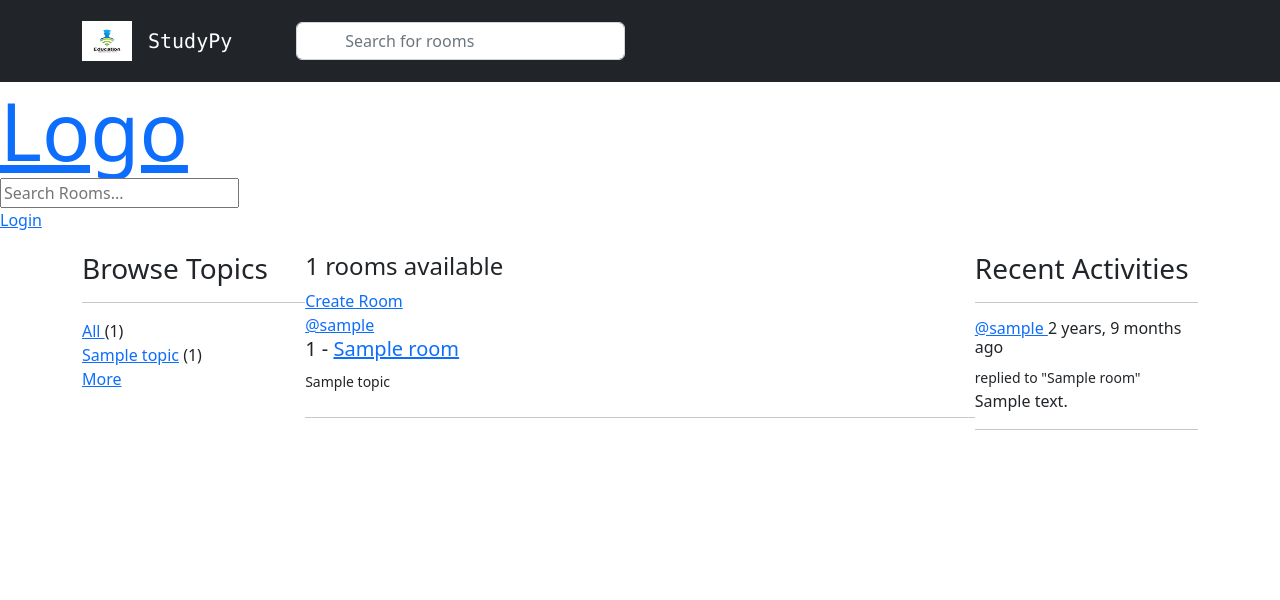
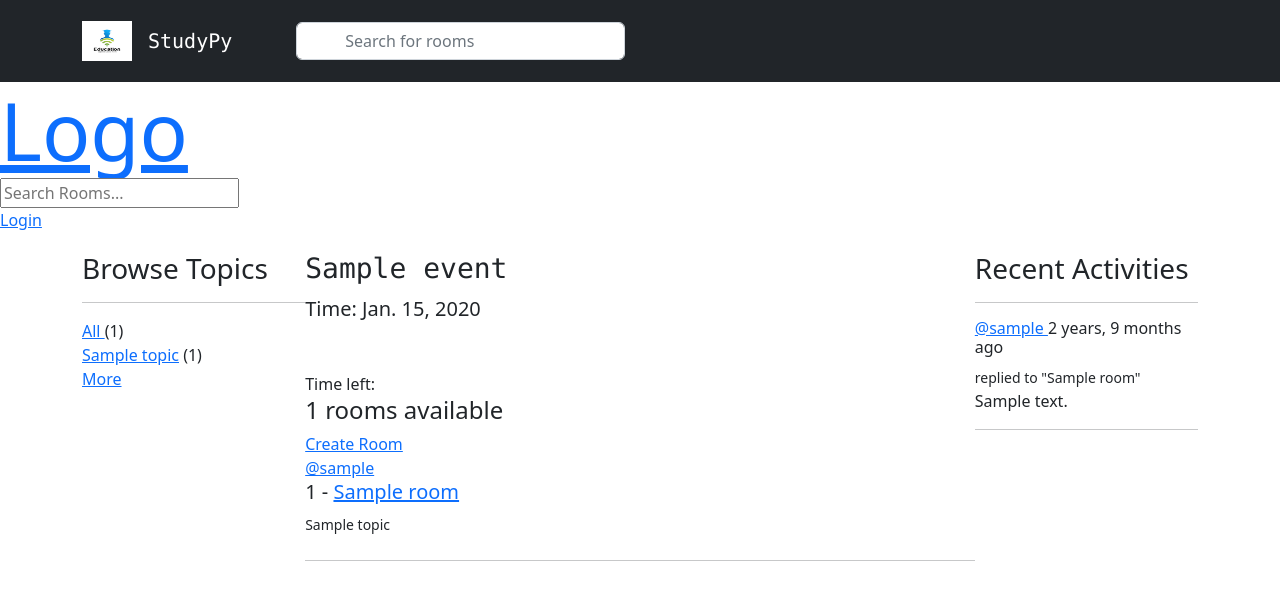
Before and after one commit to Jetkerpy/django-app, a Django app: page / in a window 1280 px wide. Shown: the top 600 px of the page. Run offline with Django 4.2, Linux system fonts and the light colour scheme; tables that the repository leaves empty hold one stand-in row (values such as "Sample post"); parts of the project's set-up code (start-up, migrations or seed data) failed here and were passed over.

Commit message:
added some to model and updated html

```diff
--- a/base/admin.py
+++ b/base/admin.py
@@ -1,6 +1,6 @@
 from django.contrib import admin
 
-from .models import Room, Topic, Message
+from .models import Room, Topic, Message, Event
 
 
 # Register your models here.
@@ -8,3 +8,4 @@ from .models import Room, Topic, Message
 admin.site.register(Room)
 admin.site.register(Topic)
 admin.site.register(Message)
+admin.site.register(Event)
--- a/base/models.py
+++ b/base/models.py
@@ -47,3 +47,14 @@ class Message(models.Model):
 
     class Meta:
         ordering = ['-created', '-updated']
+
+
+
+
+
+class Event(models.Model):
+    name = models.CharField(max_length=200)
+    when = models.DateTimeField()
+
+    def __str__(self):
+        return self.name
--- a/base/views.py
+++ b/base/views.py
@@ -3,7 +3,7 @@ from django.shortcuts import render, redirect
 from django.contrib import messages
 from django.contrib.auth.decorators import login_required
 from django.http import HttpResponse
-from .models import Room, Topic, Message
+from .models import Room, Topic, Message, Event
 from .forms import RoomForm, UserForm
 from django.db.models import Q
 from django.contrib.auth.models import User
@@ -146,10 +146,18 @@ def home(request):
     room_count = rooms.count()
 
     topic = Topic.objects.all()[:5]
+    event = Event.objects.get(id = 1)
+
 
     room_message = Message.objects.filter(Q(room__topic__name__icontains = q))[:5]
 
-    context = {'rooms': rooms, 'topics': topic, 'room_count': room_count, "room_message": room_message}
+    context = {
+        'rooms': rooms,
+        'topics': topic,
+        'room_count': room_count,
+        "room_message": room_message,
+        'event': event
+        }
     return render(request, 'home.html', context)
 
 
--- a/templates/feed_component.html
+++ b/templates/feed_component.html
@@ -1,3 +1,8 @@
+
+    <h3 class="font-monospace">{{ event.name }}</h3>
+    <p class="lead mb-5" data-time="{{ event.when }}" id="time">Time: {{ event.when|date}} </p>
+    <div id="time-box">Time left: </div>
+
 
 
     {% if room_count != 0 %}
@@ -29,3 +34,38 @@
         <h2>Hazirshe magliwmat joq</h2>
 
     {% endif %}
+
+
+    <script>
+        const time = document.getElementById('time')
+        const time_box = document.getElementById('time-box')
+
+        const EventDate = Date.parse(time.textContent) //milisecond
+        // console.log(EventDate)
+
+        setInterval(()=>{
+            const now = new Date().getTime() //also miliseconds
+            // console.log(now)
+
+            const different = EventDate - now
+            // console.log(different)
+
+            const d = Math.floor(EventDate/ (1000 * 60 * 60 * 24) - (now / (1000 * 60 * 60 * 24)))
+
+            const h = Math.floor((EventDate/ (1000 * 60 * 60) - (now / (1000 * 60 * 60))) % 24)
+            const m = Math.floor((EventDate/ (1000 * 60) - (now / (1000 * 60))) % 60)
+            const s = Math.floor((EventDate/ (1000) - (now / (1000))) % 60)
+
+
+            if (different > 0){
+            time_box.innerHTML = d + 'days; ' + h + ' hour; ' + m + 'minutes; ' + s + 'seconds'
+
+        }
+        }, 1000)
+
+
+
+
+
+
+    </script>
```
Also changed, not shown: base/migrations/0004_event_alter_message_options.py (added).
